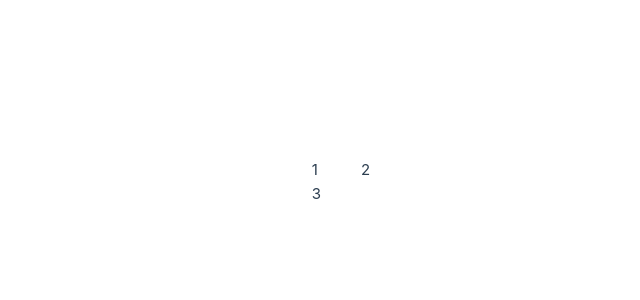
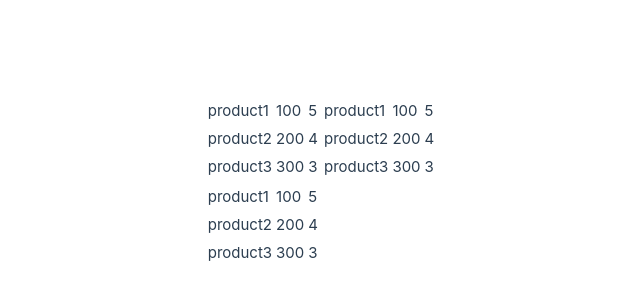
Before and after one commit to Nebyla/Vue_ABC, a Vue app: page / in a window 1280 px wide. Shown: the part 218-518 px from the top of the page, without its empty margins (319-959 px from the left). Built offline with nearby package versions, Linux system fonts and the light colour scheme.

Commit message:
31 упражнение

```diff
--- a/src/App.vue
+++ b/src/App.vue
@@ -2,15 +2,45 @@
 	export default {
 		data() {
       return {
-        items: [1, 2, 3],
+        products: [
+			{
+				name: 'product1',
+				price: 100,
+				quantity: 5
+			},
+			{
+				name: 'product2',
+				price: 200,
+				quantity: 4
+			},
+			{
+				name: 'product3',
+				price: 300,
+				quantity: 3
+			},
+		]
 	}
   }
 	}
 </script>
 <template >
-  <template v-for="elem in items">
-		<ul>{{ elem }}</ul>
-	</template>
+  <table v-for="product in products">
+	<tr>
+		<td>product1</td>
+		<td>100</td>
+		<td>5</td>
+	</tr>
+	<tr>
+		<td>product2</td>
+		<td>200</td>
+		<td>4</td>
+	</tr>
+	<tr>
+		<td>product3</td>
+		<td>300</td>
+		<td>3</td>
+	</tr>
+</table>
 </template>
 
 <style scoped>
```
